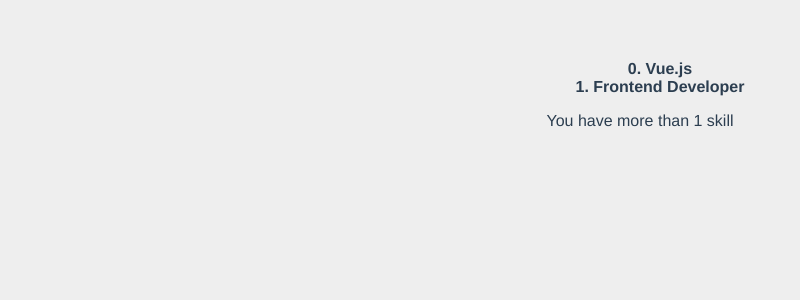
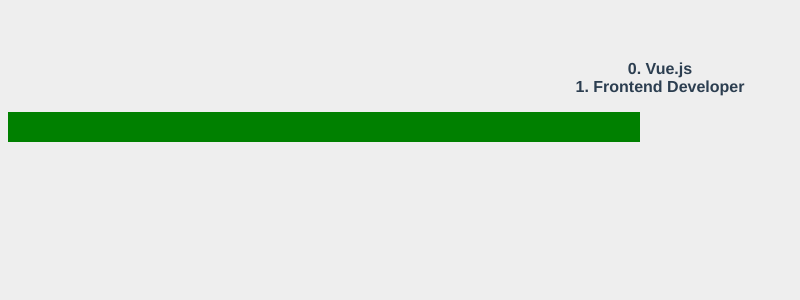
Before and after one commit to HaDooHyun/vue_project, a Vue app in the folder study2/: page / in a window 1280 px wide. Shown: the top 300 px of the page, without its empty margins (0-800 px from the left). Built offline with nearby package versions, Linux system fonts and the light colour scheme.

Commit message:
Multi Class binding

```diff
--- a/study2/src/components/Skills.css
+++ b/study2/src/components/Skills.css
@@ -4,3 +4,14 @@
 li {
     font-weight: bold;
 }
+.alert {
+    background-color: yellow;
+    width: 100%;
+    height: 30px;
+}
+.another-class {
+    background-color: green;
+    width: 50%;
+    height: 30px;
+    align-content: center;
+}
--- a/study2/src/components/Skills.vue
+++ b/study2/src/components/Skills.vue
@@ -4,8 +4,7 @@
       <ul>
         <li v-for="(data, index) in skills" :key='index'>{{index}}. {{data.skill}}</li>
       </ul>
-      <p v-if="skills.length >= 1">You have more than 1 skill </p>
-      <p v-else>You have less than or equal to 1 skill </p>
+      <div v-bind:class="{ alert: showAlert, 'another-class': showClass }"></div>
     </div>
   </div>
 </template>
@@ -20,7 +19,9 @@
       skills: [
         { "skill": "Vue.js" },
         { "skill": "Frontend Developer" },
-      ]
+      ],
+      showAlert: true,
+      showClass: true,
     }
   },
 }
```
